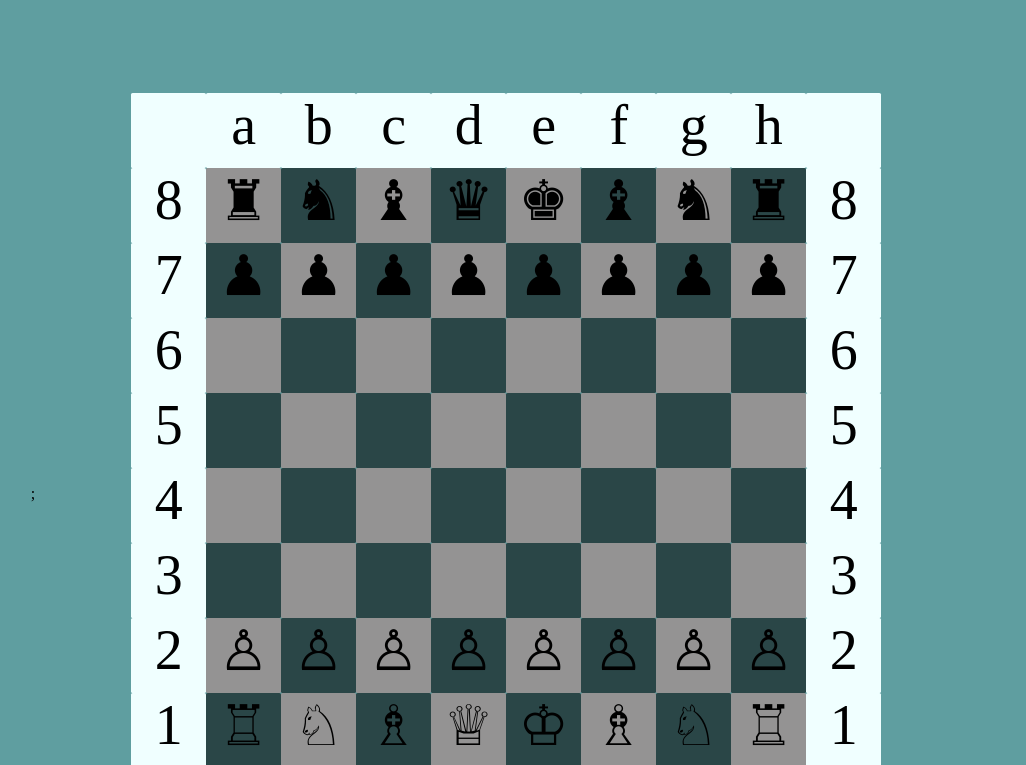
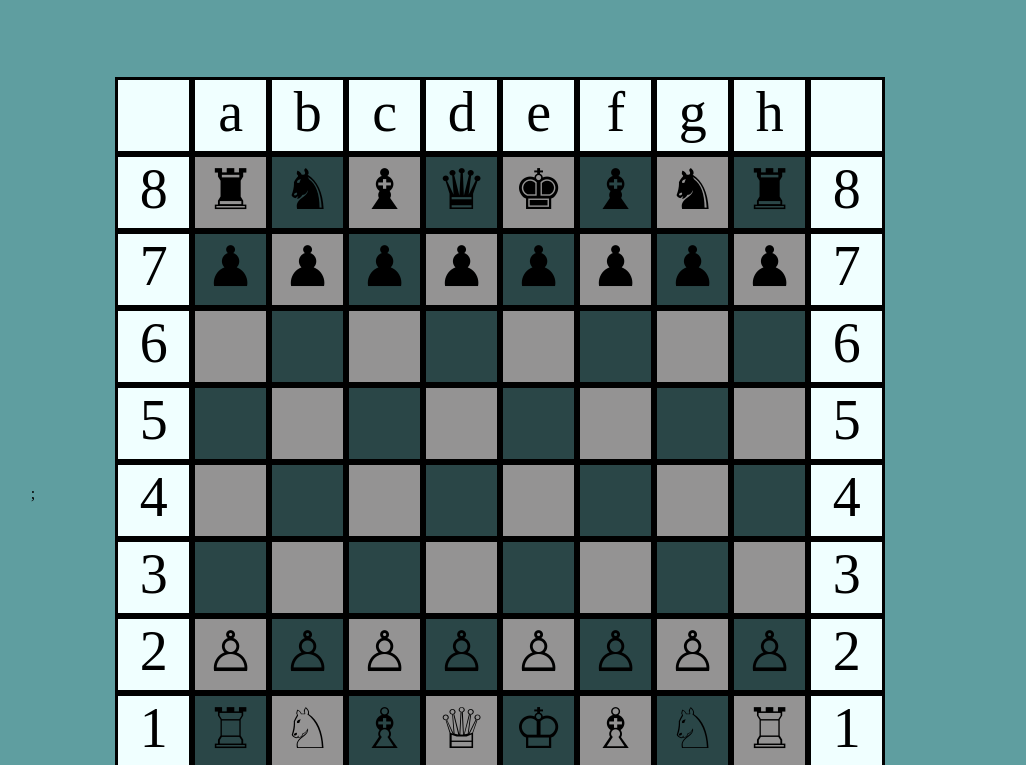
Before and after one commit to JhessReyes/Chess, a plain HTML site: page Principal.html in a window 1280 px wide. Shown: the part 194-959 px from the top of the page, without its empty margins (127-1153 px from the left). Drawn offline with nearby package versions, Linux system fonts and the light colour scheme.

Commit message:
interface y movimientos_1

```diff
--- a/Disenio.css
+++ b/Disenio.css
@@ -13,11 +13,11 @@ body{
     background-color: cadetblue;
 }
 #tab{
-    margin: 12vh;
+    margin: 10vh;
     justify-content: center;
     align-items: center;
-    width: 750px;
-    height: 750px;
+    width: 800px;
+    height: 800px;
     background-color: cadetblue;
 }
 .title{
@@ -39,38 +39,38 @@ body{
         background-color: orange
 
 }
-#Tablero{
-    width: 950px auto;
-    height: 950px auto;
-    background-color: yellow;
-    justify-content: center;
-    align-items: center;
-    border: 50px;
-
-}
 .Bloque{
-    width: 75px;
-    height: 75px;
-    border: 10px;
+    border-style: solid;
+    width: 70px;
+    height: 70px;
+    padding: 0.5px;
     float: left;
     text-align: center;
     font-size: 3.5em;
     background-color: azure;
-    border-radius: 0.1rem;
-
 }
 .Oscuro{
-background-color: rgba(0, 0, 0, 0.555);
+    background-color: rgba(0, 0, 0, 0.555);
+    cursor: -ms-grab;
+    cursor: -moz-grab;
+    cursor: -webkit-grab;
+    cursor: grab;
 }
 .Oscuro:hover{
-    background-color: aquamarine;
+    border-color: aquamarine;
+    border-style: outset;
 }
 
 .Claro:hover{
-    background-color: aquamarine;
+    border-color: aquamarine;
+    border-style: outset;
 }
 .Claro{
-background-color: rgb(148, 147, 147);
+    cursor: -ms-grab;
+    cursor: -moz-grab;
+    cursor: -webkit-grab;
+    cursor: grab;
+    background-color: rgb(148, 147, 147);
 }
 #footer{
     justify-content: center;
@@ -82,3 +82,9 @@ background-color: rgb(148, 147, 147);
     font-family: 'Amatic SC', cursive;
     font-size: x-small;
 }
+.mano {
+    cursor: -ms-grabbing;
+    cursor: -moz-grabbing;
+    cursor: -webkit-grabbing;
+    cursor: grabbing;
+    }
--- a/Movimientos.js
+++ b/Movimientos.js
@@ -1,23 +1,28 @@
+
+var board = new Array(8);
+
+var piezasN = ["<span>&#x265F;</span>","♘","♗","♕","♔","♗","♘","♖"];
+var peonN = "<span>&#x265F;</span>";
 
 function play(){
     Matriz();
-    alert("Hola");
-}
-
-var bloqueselec_x;
-var bloqueselec_y;
-var board = new Array(8);
-
-function Selectblock(x,y){
-    board[x][y] = 1;
-    PintarBloque(x, y,"aquamarine");
+    Bloque = document.getElementById("b07");
+    Bloque.innerHTML = "<span>&#x265F;</span>";
 }
 
 function Matriz(){
     for(i=0;i<8;i++) board[i] = new Array(8);
     Limpiar();
-    Selectblock(x,y);
+    mover();
+    insertarpieza();
+
+
 }
+
+var bloqueselec_x;
+var bloqueselec_y;
+var mano = false;
+
 function Limpiar(){
     for(x=0; x<8; x++){
         for(y=2; y<6; y++){
@@ -25,8 +30,71 @@ function Limpiar(){
         }
     }
 }
+function mover(){
+    for(x=0; x<8; x++){
+        for(y=0; y<8; y++){
+            board[x][y]=false;
+        }
+    }
+}
+
+function insertarpieza(){
+    for(i=0; i<8; i++){
+        for(j=0; j<8; j++){
+        }
+    }
+}
+
+function Selectblock(x,y){
+    if(mano==false && board[x][y] == false){
+        board[x][y] = true;
+        PintarBloque(x, y,"aquamarine");
+        bloqueselec_x = x;
+        bloqueselec_y = y;
+        board[x][y] = 1;
+        mano=true;
+    }
+
+}
+
 function CheckBloque(x,y){
-    Selectblock(x,y);
+    CheckPeon(x,y);
+}
+
+
+function CheckPeon(x,y){
+    checktrue= false;
+    valor = document.getElementById("b"+x+y).innerText;
+
+    dif_x = x - bloqueselec_x;
+    dif_y = y - bloqueselec_y;
+
+    if(valor == "♟" && mano==false&& board[x][y] == false){
+        board[x][y] = true;
+        mano=true;
+        PintarBloque(x, y,"yellow");
+        PintarBloque(x, y-1,"yellow");
+        PintarBloque(x, y-2,"yellow");
+        bloqueselec_x = x;
+        bloqueselec_y = y;
+    }
+    if(dif_x==0 && dif_y==0){
+        PintarBloque(x, y,"transparent");
+        PintarBloque(x, y-1,"transparent");
+        PintarBloque(x, y-2,"transparent");
+    }
+
+
+    if(mano==true && board[x][y] == false){
+        if(dif_x == 0 && dif_y == -2|| dif_x == 0 && dif_y==-1){checktrue=true;} /*mover el peon negro dos abajo*/
+        if(checktrue){PintarPeon(x,y); mano=false; eliminarpieza(bloqueselec_x,bloqueselec_y);}
+
+    }
+}
+
+function eliminarpieza(bloqueselec_x,bloqueselec_y){
+    valor = document.getElementById("b"+bloqueselec_x+bloqueselec_y).innerText;
+        $("#p"+bloqueselec_x+bloqueselec_y).remove();
 }
 
 function PintarBloque (x,y, color){
@@ -34,4 +102,10 @@ function PintarBloque (x,y, color){
     Bloque.style.background = color;
 }
 
+function PintarPeon(x,y){
+    Bloque = document.getElementById("b"+x+y);
+    Bloque.innerHTML = "<span>&#x265F;</span>";
+    Bloque.style.background = "green";
+}
+
 play();
--- a/Principal.html
+++ b/Principal.html
@@ -27,36 +27,32 @@
             <div class="Bloque"><span>g</span></div>
             <div class="Bloque"><span>h</span></div>
             <div class="Bloque"><span></span></div>
-
             <div class="fila">
                 <div class="Bloque"><span>8</span></div>
 
                 <div id="b07" onclick="CheckBloque(0,7)" class="Bloque Claro">
-                    <a>
-
-                    </a>
-                    <span id="tor_n1">&#x265C;</span>
+                    <span id="tor_n1">&#x265C; </span>
                 </div>
-                <div id="b17" onclick="" class="Bloque Oscuro">
+                <div id="b17" onclick="CheckBloque(1,7)" class="Bloque Oscuro">
                     <span id="cab_n1">&#x265E;</span>
                 </div>
-                <div id="b27" onclick="" class="Bloque Claro">
+                <div id="b27" onclick="CheckBloque(2,7)" class="Bloque Claro">
                     <span id="alf_n1">&#x265D;</span>
                 </div>
-                <div id="b37" onclick="" class="Bloque Oscuro">
+                <div id="b37" onclick="CheckBloque(3,7)" class="Bloque Oscuro">
                     <span id="reina_n">&#x265B;</span>
                     <onclick="">
                 </div>
-                <div id="b47" onclick="" class="Bloque Claro">
+                <div id="b47" onclick="CheckBloque(4,7)" class="Bloque Claro">
                     <span id="rey_n">&#x265A;</span>
                 </div>
-                <div id="b57" onclick="" class="Bloque Oscuro">
+                <div id="b57" onclick="CheckBloque(5,7)" class="Bloque Oscuro">
                     <span id="alf_n2">&#x265D;</span>
                 </div>
-                <div id="b67" onclick="" class="Bloque Claro">
+                <div id="b67" onclick="CheckBloque(6,7)" class="Bloque Claro">
                     <span id="cab_n2">&#x265E; </span>
                 </div>
-                <div id="b77" onclick="" class="Bloque Oscuro">
+                <div id="b77" onclick="CheckBloque(7,7)" class="Bloque Oscuro">
                     <span id="tor_n2">&#x265C; </span>
                 </div>
                 <div class="Bloque"><span>8</span></div>
@@ -66,142 +62,142 @@
 
                 <div class="Bloque"><span>7</span></div>
 
-                <div id="b06" onclick="" class="Bloque Oscuro">
-                    <span id="pe_n1">&#x265F;</span>
+                <div id="b06" onclick="CheckBloque(0,6)" class="Bloque Oscuro">
+                    <span id="p06">&#x265F;</span>
                 </div>
 
-                <div id="b16" onclick="" class="Bloque Claro">
+                <div id="b16" onclick="CheckBloque(1,6)" class="Bloque Claro">
                     <span id="pe_n2">&#x265F;</span>
                 </div>
-                <div id="b26" onclick="" class="Bloque Oscuro">
+                <div id="b26" onclick="CheckBloque(2,6)" class="Bloque Oscuro">
                     <span id="pe_n3">&#x265F;</span>
                 </div>
 
-                <div id="b36" onclick="" class="Bloque Claro">
+                <div id="b36" onclick="CheckBloque(3,6)" class="Bloque Claro">
                     <span id="pe_n4">&#x265F;</span>
                 </div>
-                <div id="b46" onclick="" class="Bloque Oscuro">
+                <div id="b46" onclick="CheckBloque(4,6)" class="Bloque Oscuro">
                     <span id="pe_n5">&#x265F;</span>
                 </div>
-                <div id="b56" onclick="" class="Bloque Claro">
+                <div id="b56" onclick="CheckBloque(5,6)" class="Bloque Claro">
                     <span id="pe_n6">&#x265F;</span>
                 </div>
-                <div id="b66" onclick="" class="Bloque Oscuro">
+                <div id="b66" onclick="CheckBloque(6,6)" class="Bloque Oscuro">
                     <span id="pe_n7">&#x265F;</span>
                 </div>
-                <div id="b76" onclick="" class="Bloque Claro">
+                <div id="b76" onclick="CheckBloque(7,6)" class="Bloque Claro">
                     <span id="pe_n8">&#x265F;</span>
                 </div>
                 <div class="Bloque"><span>7</span></div>
             </div>
             <div class="fila">
                 <div class="Bloque"><span>6</span></div>
-                <div id="b05" onclick="" class="Bloque Claro">
+                <div id="b05" onclick="CheckBloque(0,5)" class="Bloque Claro">
                 </div>
-                <div id="b15" onclick="" class="Bloque Oscuro">
+                <div id="b15" onclick="CheckBloque(1,5)" class="Bloque Oscuro">
                 </div>
-                <div id="b25" onclick="" class="Bloque Claro">
+                <div id="b25" onclick="CheckBloque(2,5)" class="Bloque Claro">
                 </div>
-                <div id="b35" onclick="" class="Bloque Oscuro">
+                <div id="b35" onclick="CheckBloque(3,5)" class="Bloque Oscuro">
                 </div>
-                <div id="b45" onclick="" class="Bloque Claro">
+                <div id="b45" onclick="CheckBloque(4,5)" class="Bloque Claro">
                 </div>
-                <div id="b55" onclick="" class="Bloque Oscuro">
+                <div id="b55" onclick="CheckBloque(5,5)" class="Bloque Oscuro">
                 </div>
-                <div id="b65" onclick="" class="Bloque Claro">
+                <div id="b65" onclick="CheckBloque(6,5)" class="Bloque Claro">
                 </div>
-                <div id="b75" onclick="" class="Bloque Oscuro">
+                <div id="b75" onclick="CheckBloque(7,5)" class="Bloque Oscuro">
                 </div>
                 <div class="Bloque"><span>6</span></div>
             </div>
             <div class="fila">
                 <div class="Bloque"><span>5</span></div>
 
-                <div id="b04" onclick="" class="Bloque Oscuro">
+                <div id="b04" onclick="CheckBloque(0,4)" class="Bloque Oscuro">
                 </div>
-                <div id="b14" onclick="" class="Bloque Claro">
+                <div id="b14" onclick="CheckBloque(1,4)" class="Bloque Claro">
                 </div>
-                <div id="b24" onclick="" class="Bloque Oscuro">
+                <div id="b24" onclick="CheckBloque(2,4)" class="Bloque Oscuro">
                 </div>
-                <div id="b34" onclick="" class="Bloque Claro">
+                <div id="b34" onclick="CheckBloque(3,4)" class="Bloque Claro">
                 </div>
-                <div id="b44" onclick="" class="Bloque Oscuro">
+                <div id="b44" onclick="CheckBloque(4,4)" class="Bloque Oscuro">
                 </div>
-                <div id="b54" onclick="" class="Bloque Claro">
+                <div id="b54" onclick="CheckBloque(5,4)" class="Bloque Claro">
                 </div>
-                <div id="b64" onclick="" class="Bloque Oscuro">
+                <div id="b64" onclick="CheckBloque(6,4)" class="Bloque Oscuro">
                 </div>
-                <div id="b74" onclick="" class="Bloque Claro">
+                <div id="b74" onclick="CheckBloque(7,4)" class="Bloque Claro">
                 </div>
                 <div class="Bloque"><span>5</span></div>
             </div>
             <div class="fila">
                 <div class="Bloque"><span>4</span></div>
 
-                <div id="b03" onclick="" class="Bloque Claro">
+                <div id="b03" onclick="CheckBloque(0,3)" class="Bloque Claro">
                 </div>
-                <div id="b13" onclick="" class="Bloque Oscuro">
+                <div id="b13" onclick="CheckBloque(1,3)" class="Bloque Oscuro">
                 </div>
-                <div id="b23" onclick="" class="Bloque Claro">
+                <div id="b23" onclick="CheckBloque(2,3)" class="Bloque Claro">
                 </div>
-                <div id="b33" onclick="" class="Bloque Oscuro">
+                <div id="b33" onclick="CheckBloque(3,3)" class="Bloque Oscuro">
                 </div>
-                <div id="b43" onclick="" class="Bloque Claro">
+                <div id="b43" onclick="CheckBloque(4,3)" class="Bloque Claro">
                 </div>
-                <div id="b53" onclick="" class="Bloque Oscuro">
+                <div id="b53" onclick="CheckBloque(5,3)" class="Bloque Oscuro">
                 </div>
-                <div id="b63" onclick="" class="Bloque Claro">
+                <div id="b63" onclick="CheckBloque(6,3)" class="Bloque Claro">
                 </div>
-                <div id="b73" onclick="" id="" class="Bloque Oscuro">
+                <div id="b73" onclick="CheckBloque(7,3)" class="Bloque Oscuro">
                 </div>
                 <div class="Bloque"><span>4</span></div>
             </div>
             <div class="fila">
                 <div class="Bloque"><span>3</span></div>
 
-                <div id="b02" onclick="" class="Bloque Oscuro">
+                <div id="b02" onclick="CheckBloque(0,2)" class="Bloque Oscuro">
                 </div>
-                <div id="b12" onclick="" class="Bloque Claro">
+                <div id="b12" onclick="CheckBloque(1,2)" class="Bloque Claro">
                 </div>
-                <div id="b22" onclick="" class="Bloque Oscuro">
+                <div id="b22" onclick="CheckBloque(2,2)" class="Bloque Oscuro">
                 </div>
-                <div id="b32" onclick="" class="Bloque Claro">
+                <div id="b32" onclick="CheckBloque(3,2)" class="Bloque Claro">
                 </div>
-                <div id="b42" onclick="" class="Bloque Oscuro">
+                <div id="b42" onclick="CheckBloque(4,2)" class="Bloque Oscuro">
                 </div>
-                <div id="b52" onclick="" class="Bloque Claro">
+                <div id="b52" onclick="CheckBloque(5,2)" class="Bloque Claro">
                 </div>
-                <div id="b62" onclick="" class="Bloque Oscuro">
+                <div id="b62" onclick="CheckBloque(6,2)" class="Bloque Oscuro">
                 </div>
-                <div id="b72" onclick="" class="Bloque Claro">
+                <div id="b72" onclick="CheckBloque(7,2)" class="Bloque Claro">
                 </div>
                 <div class="Bloque"><span>3</span></div>
             </div>
             <div class="fila">
                 <div class="Bloque"><span>2</span></div>
 
-                <div id="b01" onclick="" class="Bloque Claro">
+                <div id="b01" onclick="CheckBloque(0,1)" class="Bloque Claro">
                     <span id="pe_b1">&#x2659;</span>
                 </div>
-                <div id="b11" onclick="" class="Bloque Oscuro">
+                <div id="b11" onclick="CheckBloque(1,1)" class="Bloque Oscuro">
                     <span id="pe_b2">&#x2659;</span>
                 </div>
-                <div id="b21" onclick="" class="Bloque Claro">
+                <div id="b21" onclick="CheckBloque(2,1)" class="Bloque Claro">
                     <span id="pe_b3">&#x2659;</span>
                 </div>
-                <div id="b31" onclick="" class="Bloque Oscuro">
+                <div id="b31" onclick="CheckBloque(3,1)" class="Bloque Oscuro">
                     <span id="pe_b4">&#x2659;</span>
                 </div>
-                <div id="b41" onclick="" class="Bloque Claro">
+                <div id="b41" onclick="CheckBloque(4,1)" class="Bloque Claro">
                     <span id="pe_b5">&#x2659;</span>
                 </div>
-                <div id="b51" onclick="" class="Bloque Oscuro">
+                <div id="b51" onclick="CheckBloque(5,1)" class="Bloque Oscuro">
                     <span id="pe_b6">&#x2659;</span>
                 </div>
-                <div id="b61" onclick="" class="Bloque Claro">
+                <div id="b61" onclick="CheckBloque(6,1)" class="Bloque Claro">
                     <span id="pe_b7">&#x2659;</span>
                 </div>
-                <div id="b71" onclick="" class="Bloque Oscuro">
+                <div id="b71" onclick="CheckBloque(7,1)" class="Bloque Oscuro">
                     <span id="pe_b8">&#x2659;</span>
                 </div>
                 <div class="Bloque"><span>2</span></div>
@@ -209,35 +205,34 @@
             <div class="fila">
                 <div class="Bloque"><span>1</span></div>
 
-                <div id="b00" onclick="" class="Bloque Oscuro">
+                <div id="b00" onclick="CheckBloque(0,0)" class="Bloque Oscuro">
                     <span id="torr_b1">&#x2656;</span>
                 </div>
 
-                <div id="b10" onclick="" class="Bloque Claro">
+                <div id="b10" onclick="CheckBloque(1,0)" class="Bloque Claro">
                     <span id="cab_b1">&#x2658;</span>
                 </div>
-                <div id="b20" onclick=""  class="Bloque Oscuro">
+                <div id="b20" onclick="CheckBloque(2,0)"  class="Bloque Oscuro">
                     <span id="alf_b1">&#x2657;</span>
                 </div>
 
-                <div id="b30" onclick="" class="Bloque Claro">
+                <div id="b30" onclick="CheckBloque(3,0)" class="Bloque Claro">
                     <span id="reina_b">&#x2655;</span>
                 </div>
-                <div id="b40" onclick="" class="Bloque Oscuro">
+                <div id="b40" onclick="CheckBloque(4,0)" class="Bloque Oscuro">
                     <span id="rey_b">&#x2654;</span>
                 </div>
-                <div id="b50" onclick="" class="Bloque Claro">
+                <div id="b50" onclick="CheckBloque(5,0)" class="Bloque Claro">
                     <span id="alf_b2">&#x2657;</span>
                 </div>
-                <div id="b60" onclick="" class="Bloque Oscuro">
+                <div id="b60" onclick="CheckBloque(6,0)" class="Bloque Oscuro">
                     <span id="cab_b2">&#x2658;</span>
                 </div>
-                <div id="b70" onclick="" class="Bloque Claro">
+                <div id="b70" onclick="CheckBloque(7,0)" class="Bloque Claro">
                     <span id="torr_b2">&#x2656;</span>
                 </div>
                 <div class="Bloque"><span>1</span></div>
             </div>
-
 
             <div class="Bloque"><span></span></div>
             <div class="Bloque"><span>a</span></div>
```
